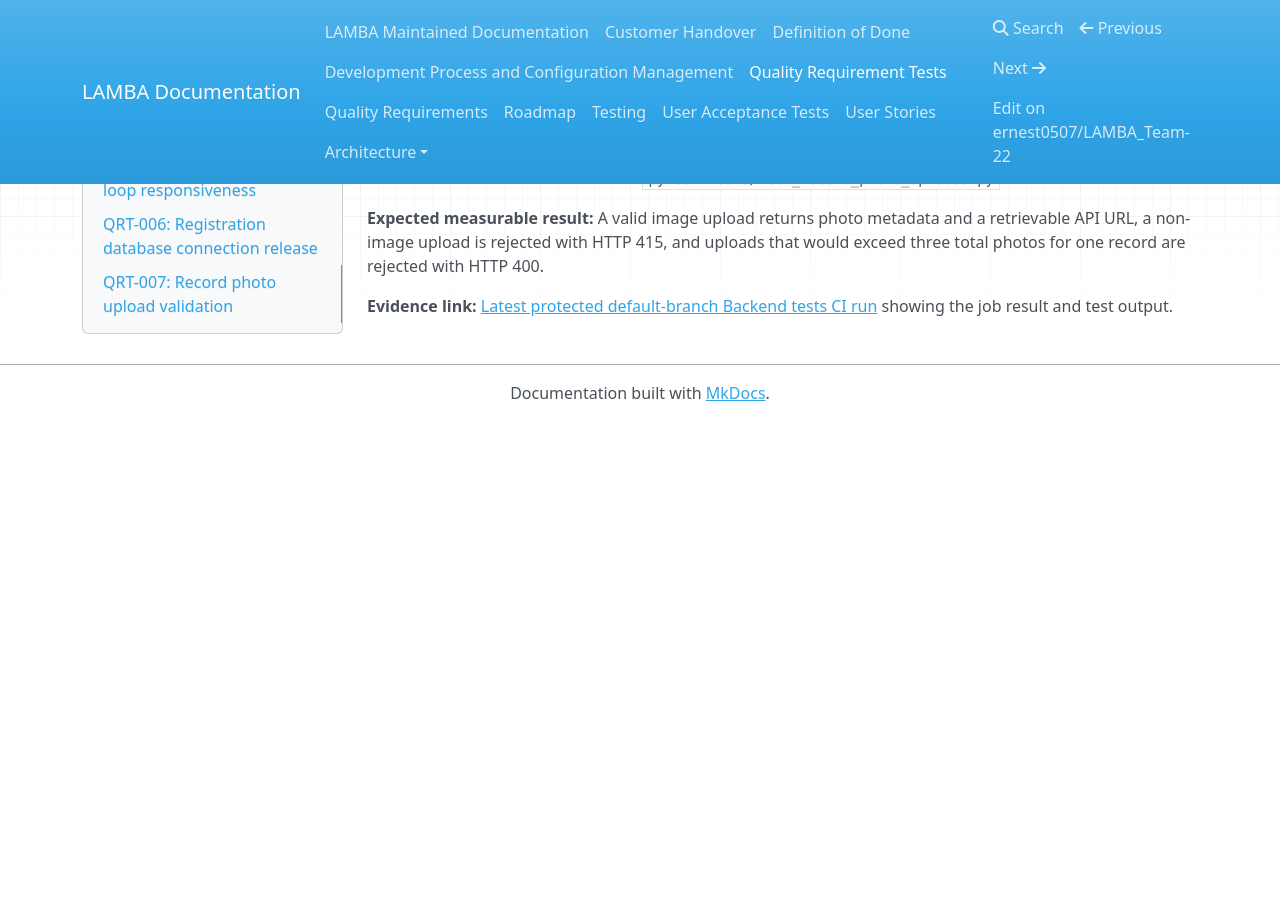
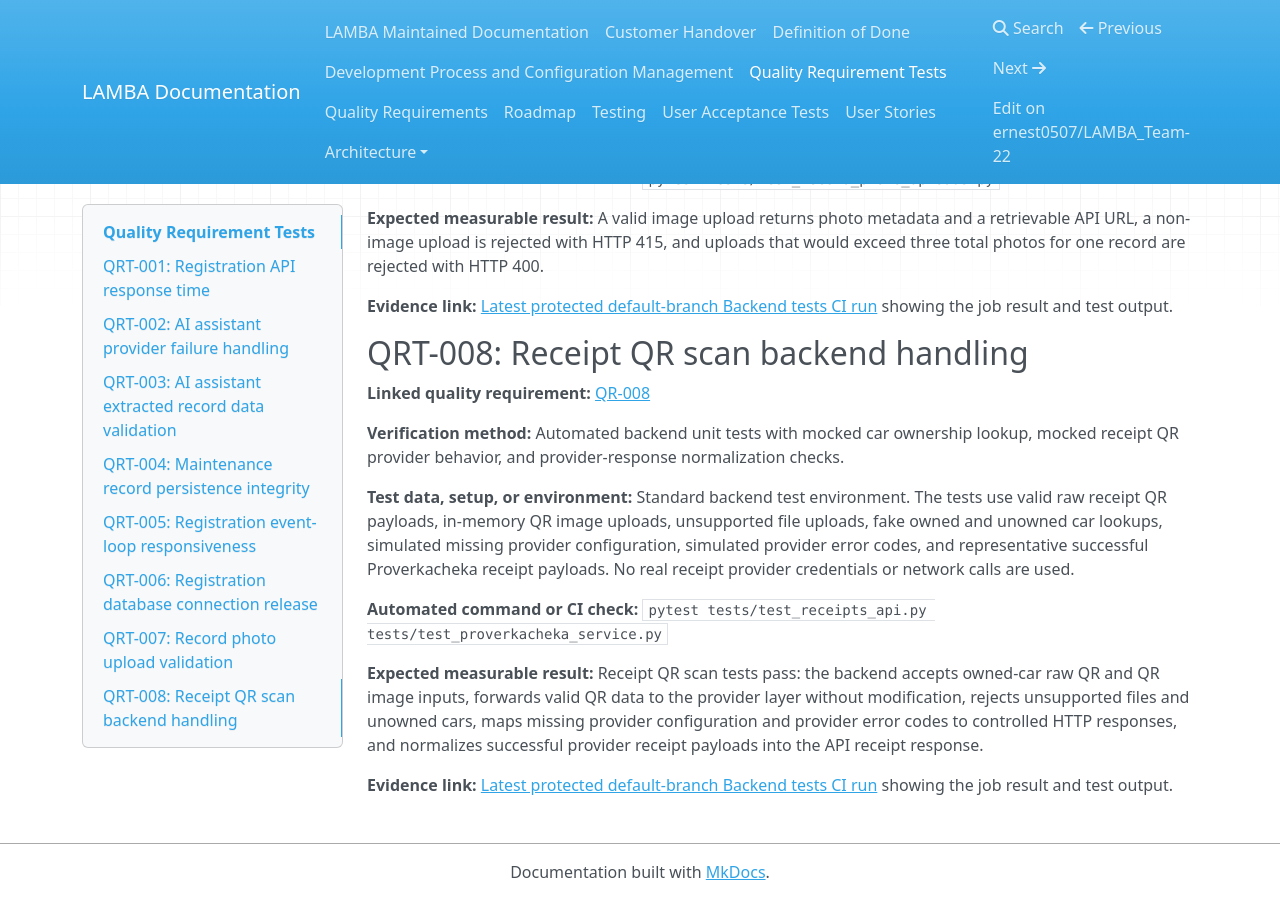
Before and after one commit to ernest0507/LAMBA_Team-22, an MkDocs documentation site: the page built from docs/quality-requirement-tests.md, in a window 1280 px wide and 900 px high, scrolled down 2557 px. Built offline with MkDocs 1.6.1, drawn with Linux system fonts in a browser that asks for light colours; nearby versions of some CDN libraries; before the commit the page ends 2978 px from its top, so only the background shows below that.

Commit message:
Update quality-requirement-tests.md

```diff
--- a/docs/quality-requirement-tests.md
+++ b/docs/quality-requirement-tests.md
@@ -97,3 +97,18 @@
 **Expected measurable result:** A valid image upload returns photo metadata and a retrievable API URL, a non-image upload is rejected with HTTP 415, and uploads that would exceed three total photos for one record are rejected with HTTP 400.
 
 **Evidence link:** [Latest protected default-branch Backend tests CI run](https://github.com/ernest0507/LAMBA_Team-22/actions/workflows/backend-tests.yml?query=branch%3Amain) showing the job result and test output.
+
+
+## QRT-008: Receipt QR scan backend handling
+
+**Linked quality requirement:** [QR-008](quality-requirements.md#qr-008-receipt-qr-scan-reliability-and-access-control)
+
+**Verification method:** Automated backend unit tests with mocked car ownership lookup, mocked receipt QR provider behavior, and provider-response normalization checks.
+
+**Test data, setup, or environment:** Standard backend test environment. The tests use valid raw receipt QR payloads, in-memory QR image uploads, unsupported file uploads, fake owned and unowned car lookups, simulated missing provider configuration, simulated provider error codes, and representative successful Proverkacheka receipt payloads. No real receipt provider credentials or network calls are used.
+
+**Automated command or CI check:** `pytest tests/test_receipts_api.py tests/test_proverkacheka_service.py`
+
+**Expected measurable result:** Receipt QR scan tests pass: the backend accepts owned-car raw QR and QR image inputs, forwards valid QR data to the provider layer without modification, rejects unsupported files and unowned cars, maps missing provider configuration and provider error codes to controlled HTTP responses, and normalizes successful provider receipt payloads into the API receipt response.
+
+**Evidence link:** [Latest protected default-branch Backend tests CI run](https://github.com/ernest0507/LAMBA_Team-22/actions/workflows/backend-tests.yml?query=branch%3Amain) showing the job result and test output.
```
